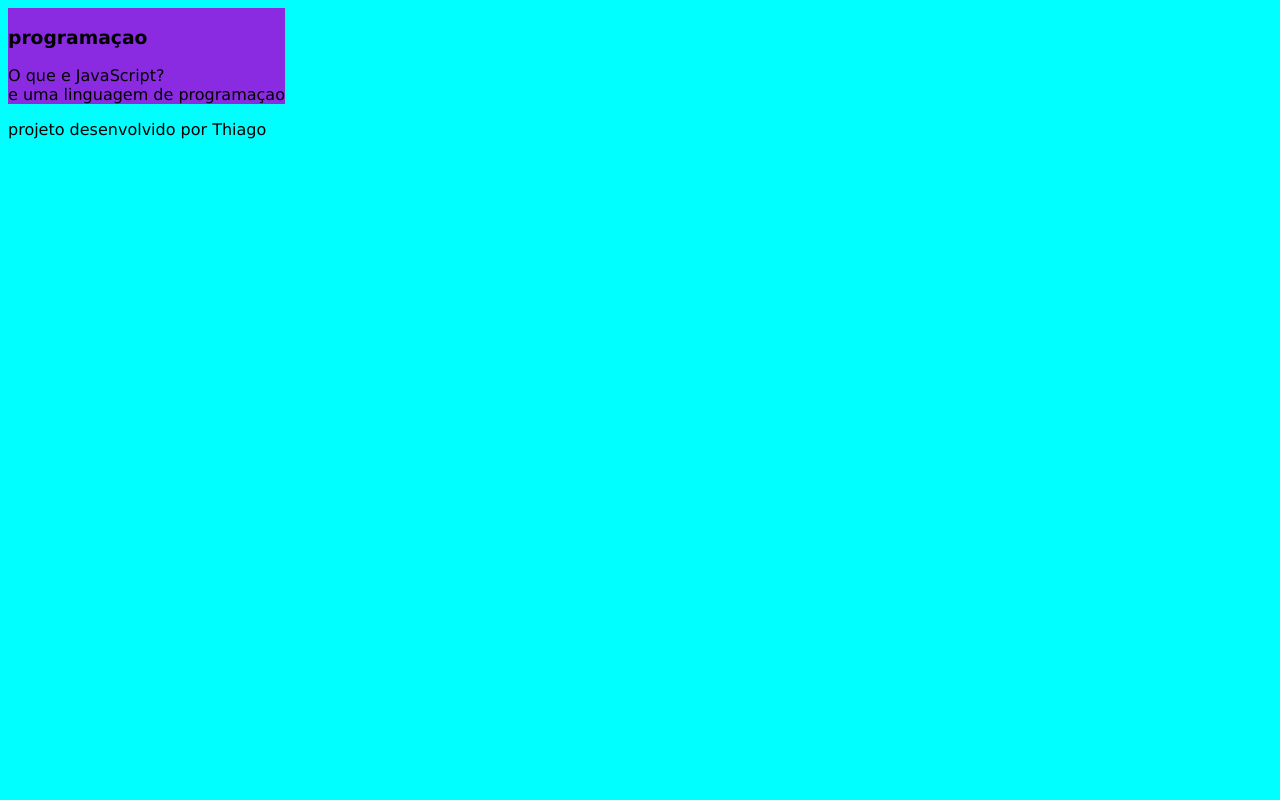
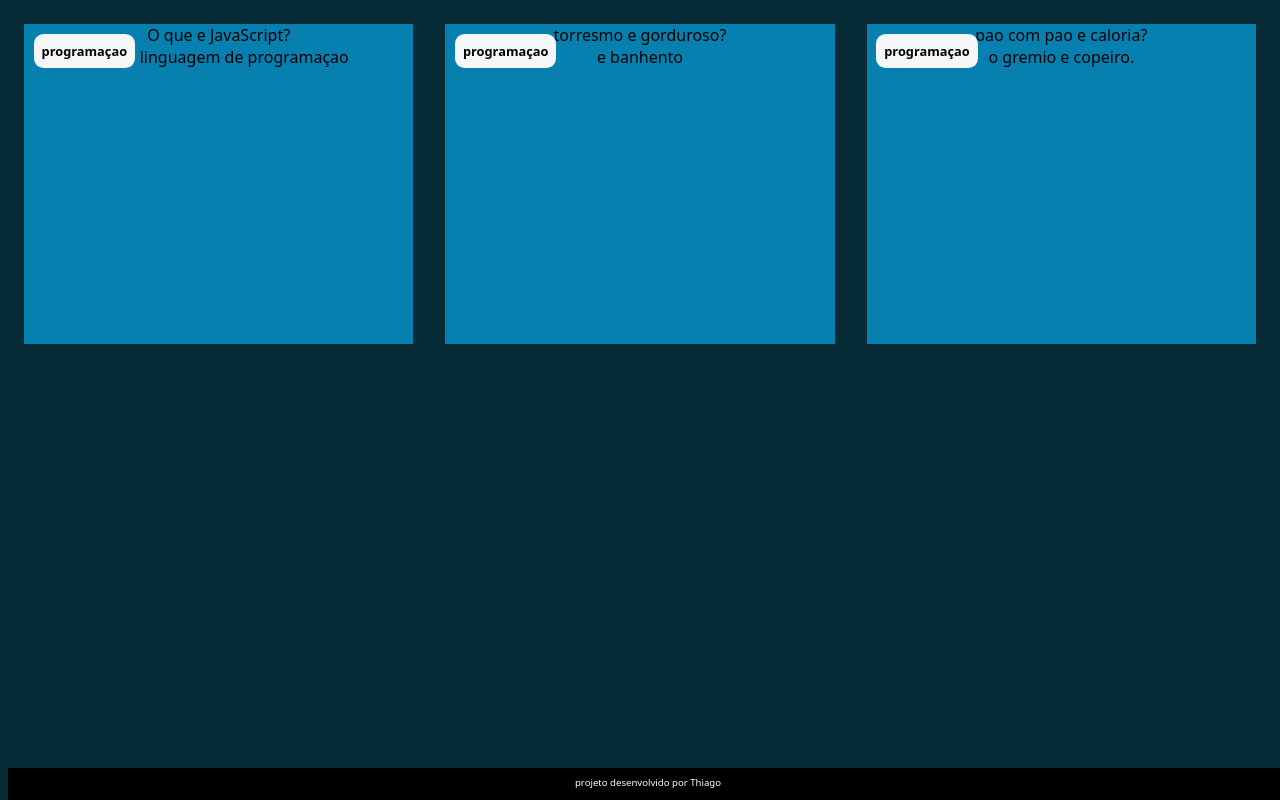
Before and after one commit to Thiagovb08/FLASHCARDS, a plain HTML site: page index.html in a window 1280 px wide. Drawn offline with Linux system fonts and the light colour scheme.

Commit message:
vamo gremio

```diff
--- a/assets/style.css
+++ b/assets/style.css
@@ -1,14 +1,56 @@
 body{
-    background-color: aqua;
-    font-family: Verdana, Geneva, Tahoma, sans-serif;
-}
-
+    background-color: rgb(6, 43, 54);
+    font-family: system-ui, -apple-system, BlinkMacSystemFont, 'Segoe UI', Roboto, Oxygen, Ubuntu, Cantarell, 'Open Sans', 'Helvetica Neue', sans-serif;
 .container{
     display: flex;
 }
 
 .cartao{
-    margin: 1rem 1 rem;
-    background-color: blueviolet;
-    height: max-content;
+
+    margin: 1rem 1rem;
+    background-color: rgb(7, 128, 175);
+    height: 20rem;
+flex-grow: 1;
+flex-basis: calc(33% - 6rem)
 }
+
+.cartao_conteudo{
+text-align: center;
+height: 100%;
+
+}
+
+
+.cartao_conteudo h3 {
+    background-color: rgb(244, 246, 247);
+    text-align: left;
+    padding: 0.5rem;
+    position: absolute;
+    margin: 0.6rem;
+    border-radius: 0.6rem;
+    font-size: 1vw;
+}
+
+.cartao_conteudo p {
+    margin-top: 1rem;
+    padding: 2rem;
+}
+
+
+footer {
+    background-color: black;
+    color: white;
+    position: fixed;
+    bottom: 0;
+    width: 100%;
+    height: 2rem;
+}
+
+footer p {
+    text-align: center;
+    font-size: 0.6rem;
+    margin-top: 0.5rem;
+}
+
+
+}
--- a/index.html
+++ b/index.html
@@ -20,6 +20,31 @@
                 </div>
             </div>
         </article>
+
+        <article class="cartao">
+            <div class="cartao_conteudo">
+                <h3>programaçao</h3>
+                <div class="pergunta">
+                    torresmo e gorduroso?
+                </div>
+                <div class="resposta">
+                    e banhento
+                </div>
+            </div>
+        </article>
+
+        <article class="cartao">
+            <div class="cartao_conteudo">
+                <h3>programaçao</h3>
+                <div class="pergunta">
+                    pao com pao e caloria?
+                </div>
+                <div class="resposta">
+                    o gremio e copeiro.
+                </div>
+            </div>
+        </article>
+
     </section>
   </main>
   <footer>
```
